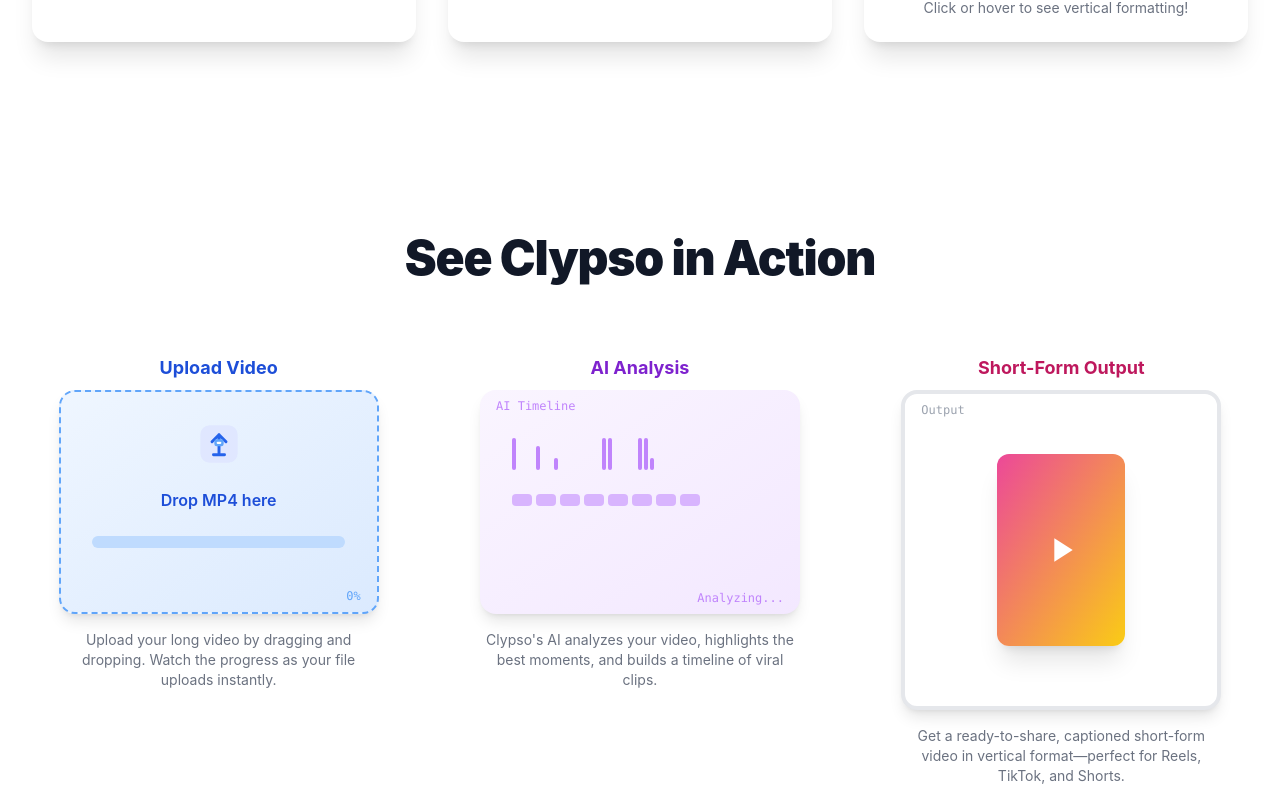
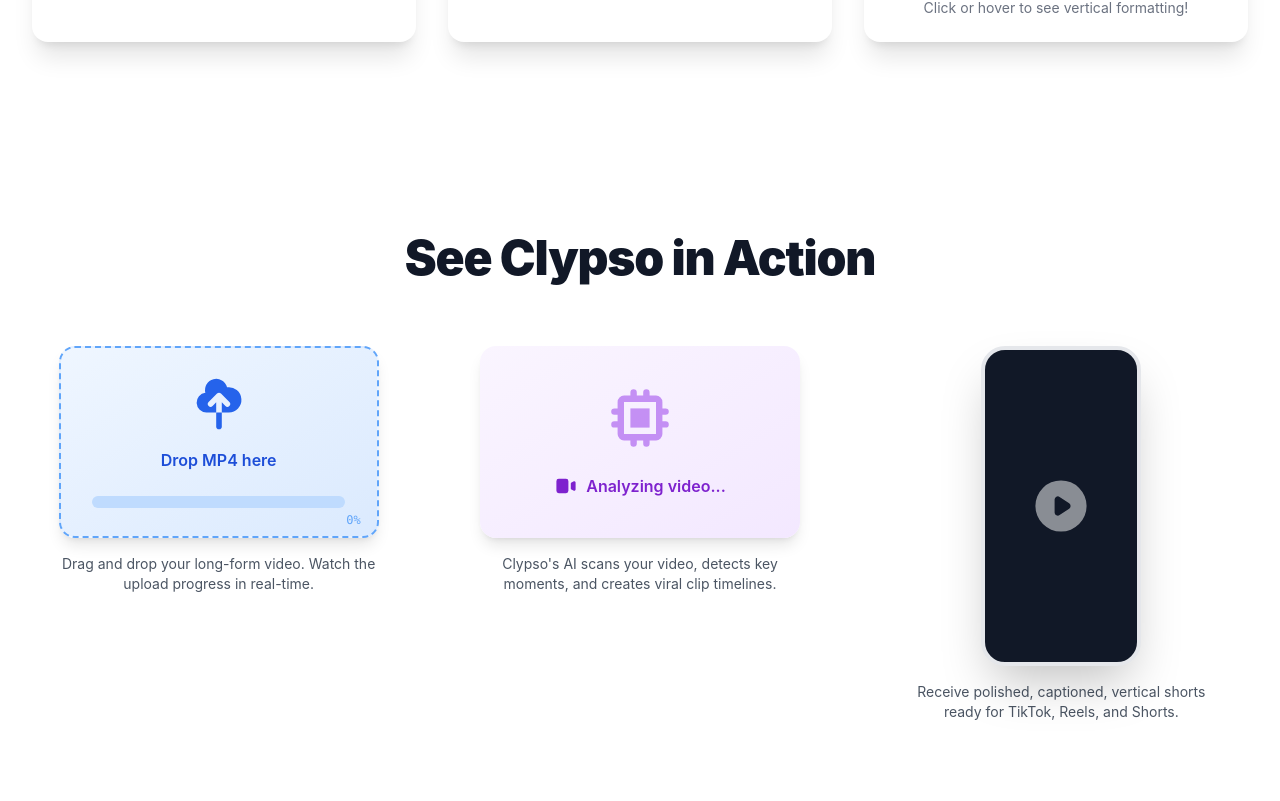
Before and after one commit to Clypso-ai/clypso, a React (Create React App) app: page / in a window 1280 px wide. Shown: the part 2719-3520 px from the top of the page. Built offline with nearby package versions, Linux system fonts and the light colour scheme.

Commit message:
Update LiveDemo and UI improvements

```diff
--- a/package.json
+++ b/package.json
@@ -3,10 +3,12 @@
   "version": "0.1.0",
   "private": true,
   "dependencies": {
+    "@heroicons/react": "^1.0.6",
     "@testing-library/dom": "^10.4.0",
     "@testing-library/jest-dom": "^6.6.3",
     "@testing-library/react": "^16.3.0",
     "@testing-library/user-event": "^13.5.0",
+    "framer-motion": "^12.19.1",
     "react": "^19.1.0",
     "react-dom": "^19.1.0",
     "react-scripts": "5.0.1",
--- a/src/App.js
+++ b/src/App.js
@@ -6,7 +6,7 @@
 import Testimonials from './components/Testimonials';
 import FAQ from './components/FAQ';
 import CTA from './components/CTA';
-import FeatureStepCard from './components/FeatureStepCard';
+import LiveDemo from './components/LiveDemo';
 
 function useFadeInOnScroll() {
   const ref = useRef();
@@ -32,6 +32,7 @@
   const [heroRef, heroVisible] = useFadeInOnScroll();
   const [howRef, howVisible] = useFadeInOnScroll();
   const [featuresRef, featuresVisible] = useFadeInOnScroll();
+  const [demoRef, demoVisible] = useFadeInOnScroll();
   const [testimonialsRef, testimonialsVisible] = useFadeInOnScroll();
   const [faqRef, faqVisible] = useFadeInOnScroll();
   const [emailRef, emailVisible] = useFadeInOnScroll();
@@ -50,17 +51,9 @@
         <Features isVisible={featuresVisible} />
       </div>
 
-      {/* New Visual Feature Demo Section */}
-      <section className="py-24 px-4 sm:px-6 lg:px-8 bg-white">
-        <div className="max-w-7xl mx-auto">
-          <h2 className="text-4xl sm:text-5xl font-black mb-16 text-center text-gray-900 tracking-tight">See Clypso in Action</h2>
-          <div className="grid grid-cols-1 md:grid-cols-3 gap-12">
-            <FeatureStepCard type="upload" />
-            <FeatureStepCard type="ai" />
-            <FeatureStepCard type="output" />
-          </div>
-        </div>
-      </section>
+      <div ref={demoRef}>
+        <LiveDemo isVisible={demoVisible} />
+      </div>
 
       <div ref={testimonialsRef}>
         <Testimonials isVisible={testimonialsVisible} />
--- /dev/null
+++ b/src/components/LiveDemo.js
@@ -0,0 +1,144 @@
+import React, { useState, useEffect } from 'react';
+import {
+  CloudUploadIcon,
+  ChipIcon,
+  VideoCameraIcon,
+  PlayIcon,
+  CheckCircleIcon,
+  ArrowRightIcon,
+} from '@heroicons/react/solid';
+
+const captions = {
+  upload: 'Drag and drop your long-form video. Watch the upload progress in real-time.',
+  ai: "Clypso's AI scans your video, detects key moments, and creates viral clip timelines.",
+  output: 'Receive polished, captioned, vertical shorts ready for TikTok, Reels, and Shorts.',
+};
+
+export default function LiveDemo({ isVisible }) {
+  const [uploadProgress, setUploadProgress] = useState(0);
+  const [uploadHover, setUploadHover] = useState(false);
+  const [aiActive, setAiActive] = useState(false);
+  const [playing, setPlaying] = useState(false);
+
+  useEffect(() => {
+    let interval;
+    if (uploadHover) {
+      let progress = 0;
+      interval = setInterval(() => {
+        progress += 10;
+        setUploadProgress(progress > 100 ? 100 : progress);
+        if (progress >= 100) clearInterval(interval);
+      }, 100);
+    } else {
+      setUploadProgress(0);
+    }
+    return () => clearInterval(interval);
+  }, [uploadHover]);
+
+  useEffect(() => {
+    let aiTimeout;
+    if (aiActive) {
+      aiTimeout = setTimeout(() => setAiActive(false), 2000);
+    }
+    return () => clearTimeout(aiTimeout);
+  }, [aiActive]);
+
+  useEffect(() => {
+    let playTimeout;
+    if (playing) {
+      playTimeout = setTimeout(() => setPlaying(false), 1800);
+    }
+    return () => clearTimeout(playTimeout);
+  }, [playing]);
+
+  return (
+    <section
+      className={`py-24 px-4 sm:px-6 lg:px-8 bg-white transition-opacity duration-700 ease-in-out ${
+        isVisible ? 'opacity-100' : 'opacity-0 pointer-events-none'
+      }`}
+      aria-label="Live product demonstration"
+    >
+      <div className="max-w-7xl mx-auto">
+        <h2 className="text-4xl sm:text-5xl font-black mb-16 text-center text-gray-900 tracking-tight">
+          See Clypso in Action
+        </h2>
+
+        <div className="grid grid-cols-1 md:grid-cols-3 gap-12">
+          {/* Upload Demo */}
+          <div
+            className="flex flex-col items-center cursor-pointer"
+            onMouseEnter={() => setUploadHover(true)}
+            onMouseLeave={() => setUploadHover(false)}
+            tabIndex={0}
+            aria-label="Upload video demo, drag and drop simulation"
+          >
+            <div className="relative w-full max-w-xs h-48 bg-gradient-to-br from-blue-50 to-blue-100 border-2 border-dashed border-blue-400 rounded-2xl flex flex-col items-center justify-center shadow-lg transition-shadow hover:shadow-xl">
+              <CloudUploadIcon className="w-14 h-14 text-blue-600 mb-4" />
+              <span className="text-blue-700 font-semibold mb-2">Drop MP4 here</span>
+              <div className="w-4/5 h-3 bg-blue-200 rounded-full overflow-hidden mt-4">
+                <div
+                  className="h-full bg-blue-500 transition-all duration-500"
+                  style={{ width: `${uploadProgress}%` }}
+                />
+              </div>
+              <span className="absolute bottom-2 right-4 text-xs text-blue-400 font-mono">
+                {uploadProgress}%
+              </span>
+            </div>
+            <p className="text-gray-600 text-sm mt-4 text-center max-w-xs">{captions.upload}</p>
+          </div>
+
+          {/* AI Demo */}
+          <div
+            className="flex flex-col items-center cursor-pointer"
+            onMouseEnter={() => setAiActive(true)}
+            onMouseLeave={() => setAiActive(false)}
+            tabIndex={0}
+            aria-label="AI analysis demo with key moments detection"
+          >
+            <div className="relative w-full max-w-xs h-48 bg-gradient-to-br from-purple-50 to-purple-100 rounded-2xl flex flex-col items-center justify-center shadow-lg transition-shadow hover:shadow-xl">
+              <ChipIcon className="w-16 h-16 text-purple-600 mb-6 animate-pulse" />
+              <div className="flex items-center space-x-2 text-purple-700 font-semibold">
+                {aiActive ? (
+                  <CheckCircleIcon className="w-6 h-6 text-yellow-400 animate-pulse" />
+                ) : (
+                  <VideoCameraIcon className="w-6 h-6" />
+                )}
+                <span>{aiActive ? 'Key moments detected!' : 'Analyzing video...'}</span>
+              </div>
+            </div>
+            <p className="text-gray-600 text-sm mt-4 text-center max-w-xs">{captions.ai}</p>
+          </div>
+
+          {/* Output Demo */}
+          <div
+            className="flex flex-col items-center cursor-pointer"
+            onMouseEnter={() => setPlaying(true)}
+            onMouseLeave={() => setPlaying(false)}
+            tabIndex={0}
+            aria-label="Output demo showing final video clip"
+          >
+            <div className="relative w-40 h-80 bg-gray-900 rounded-3xl shadow-2xl border-4 border-gray-200 overflow-hidden flex flex-col items-center justify-center">
+              <div
+                className={`absolute inset-0 flex items-center justify-center transition-transform duration-700 ${
+                  playing ? 'scale-110' : ''
+                }`}
+              >
+                <PlayIcon className="w-16 h-16 text-white animate-pulse" />
+              </div>
+              <div
+                className={`absolute bottom-6 left-1/2 -translate-x-1/2 w-11/12 px-4 py-2 bg-black/80 text-white text-base font-semibold rounded-xl shadow-lg transition-opacity duration-500 ${
+                  playing ? 'opacity-100' : 'opacity-0 pointer-events-none'
+                }`}
+                aria-live="polite"
+              >
+                "This is your viral short!"
+              </div>
+            </div>
+            <p className="text-gray-600 text-sm mt-4 text-center max-w-xs">{captions.output}</p>
+          </div>
+        </div>
+      </div>
+    </section>
+  );
+}
```
Also changed, not shown: 1 other file (tests, documents, lock files or other folders).
